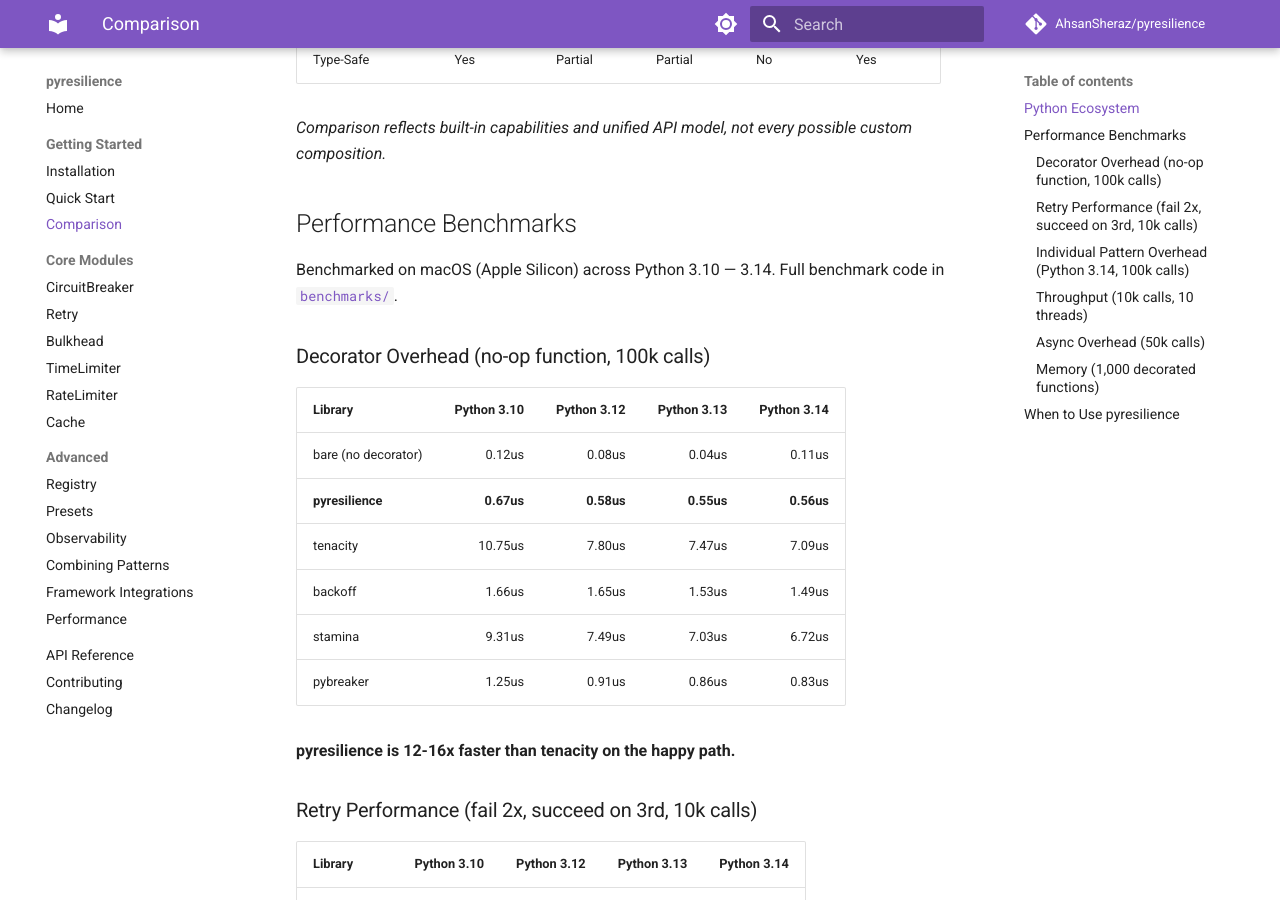
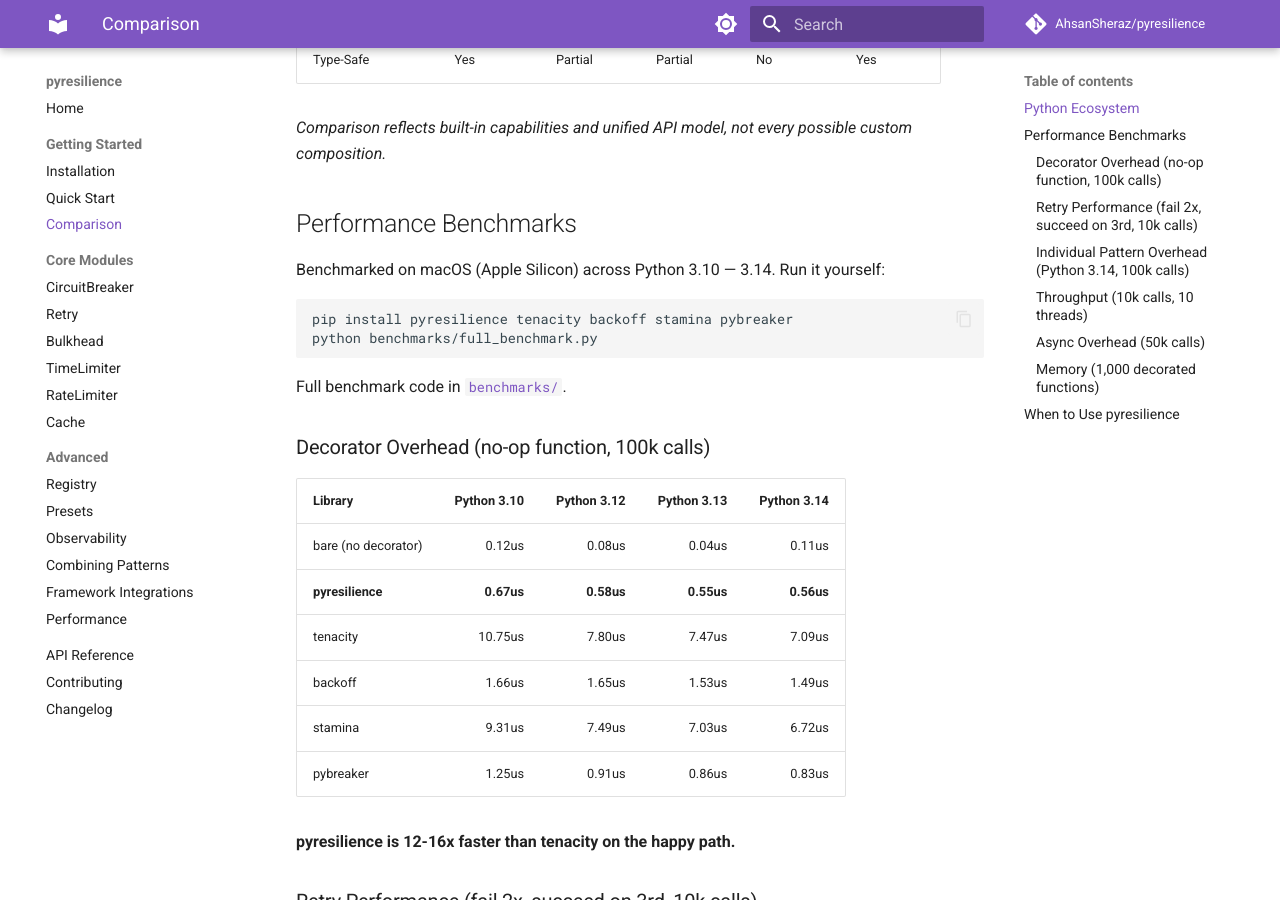
Before and after one commit to AhsanSheraz/pyresilience, an MkDocs documentation site: the page built from docs/getting-started/comparison.md, in a window 1280 px wide and 900 px high, scrolled down 739 px. Built offline with MkDocs 1.6.1 and Material for MkDocs 9.7.7, drawn with Linux system fonts in a browser that asks for light colours; comment, search, counter and statistics services are not loaded.

Commit message:
Add run-it-yourself benchmark instructions to comparison page
Co-Authored-By: Claude Opus 4.6 <noreply@anthropic.com>

````diff
--- a/docs/getting-started/comparison.md
+++ b/docs/getting-started/comparison.md
@@ -21,7 +21,14 @@
 
 ## Performance Benchmarks
 
-Benchmarked on macOS (Apple Silicon) across Python 3.10 — 3.14. Full benchmark code in [`benchmarks/`](https://github.com/AhsanSheraz/pyresilience/tree/main/benchmarks).
+Benchmarked on macOS (Apple Silicon) across Python 3.10 — 3.14. Run it yourself:
+
+```bash
+pip install pyresilience tenacity backoff stamina pybreaker
+python benchmarks/full_benchmark.py
+```
+
+Full benchmark code in [`benchmarks/`](https://github.com/AhsanSheraz/pyresilience/tree/main/benchmarks).
 
 ### Decorator Overhead (no-op function, 100k calls)
 
````
